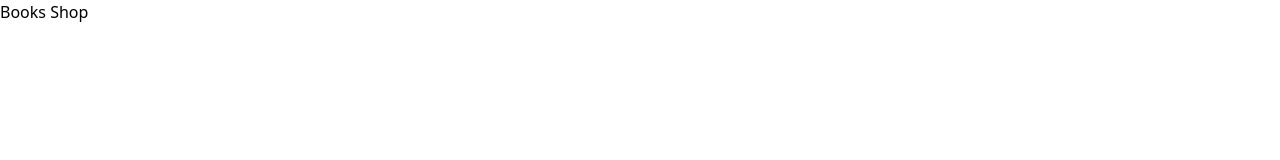
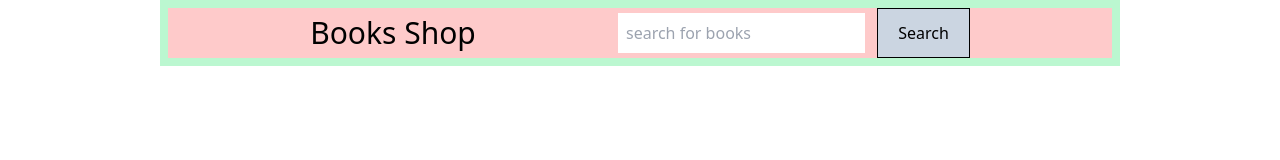
Before and after one commit to rezwan563/books-cart-dom, a plain HTML site: page index.html in a window 1280 px wide. Drawn offline with nearby package versions, Linux system fonts and the light colour scheme.

Commit message:
Added search box and button

```diff
--- a/index.html
+++ b/index.html
@@ -1,5 +1,6 @@
 <!DOCTYPE html>
 <html lang="en">
+
 <head>
     <meta charset="UTF-8">
     <meta http-equiv="X-UA-Compatible" content="IE=edge">
@@ -7,8 +8,28 @@
     <title>Books Cart</title>
     <script src="https://cdn.tailwindcss.com"></script>
 </head>
+
 <body>
-    <h1>Books Shop</h1>
+    <main>
+        <section>
+            <div class="container bg-green-200 p-2 w-3/4 xs:w-fit mx-auto xs:m-0 ">
+                <div class="">
+                    <div class="bg-red-200 md:flex md:justify-evenly  xs:flex-col  xs:w-fit mx-auto items-center">
+                        <div>
+                            <h1 class="text-3xl">Books Shop</h1>
+                        </div>
+
+                        <div>
+                            <input type="text" class="p-2" placeholder="search for books">
+                            <button class="border border-black border-3 px-5 py-3 ml-2 bg-slate-300 hover:bg-black hover:text-white hover:border-white hover:border-2 xs:mx-auto">Search</button>
+                        </div>
+                    </div>
+                </div>
+            </div>
+        </section>
+    </main>
+
     <script src="js/cart.js"></script>
 </body>
+
 </html>
```
